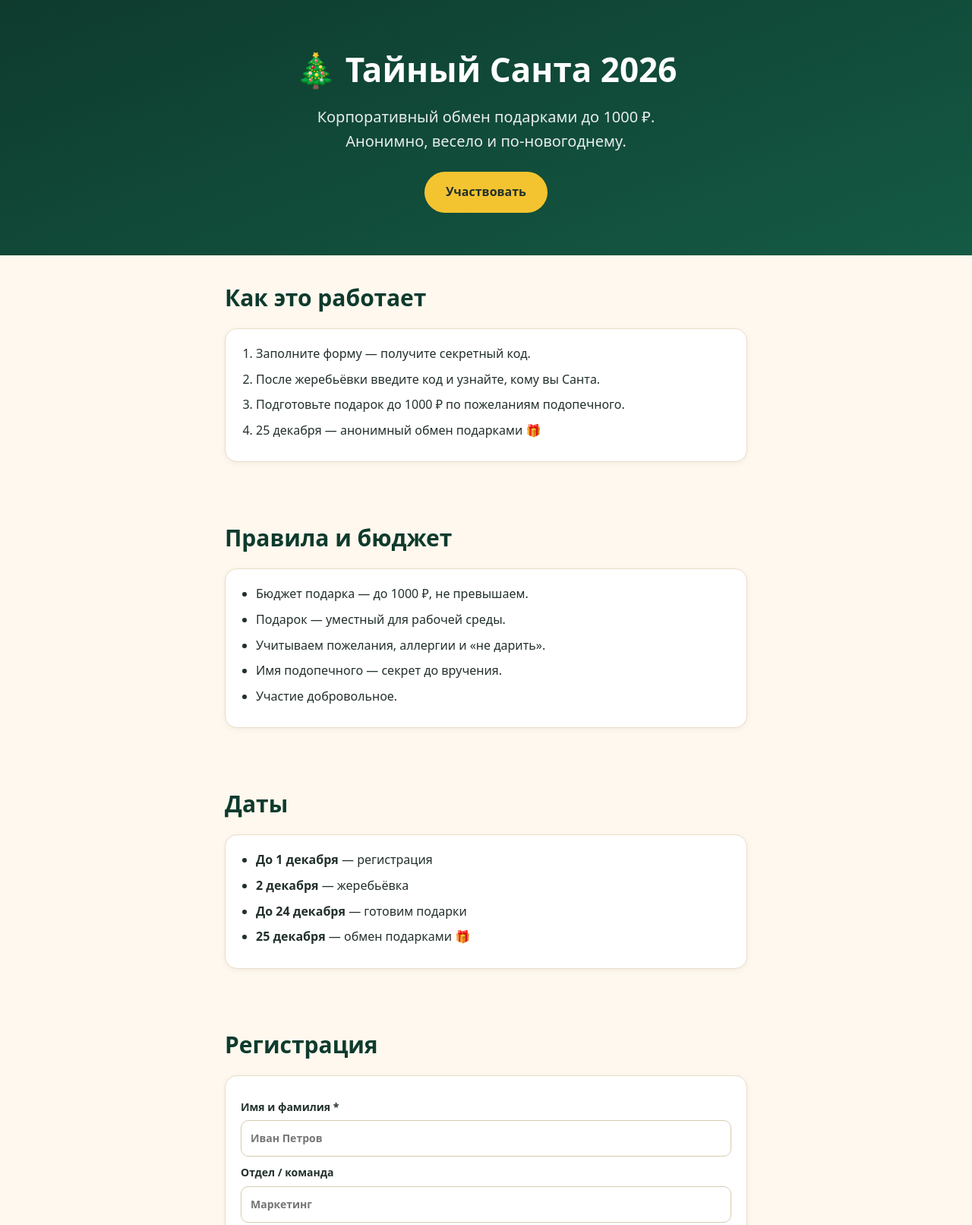
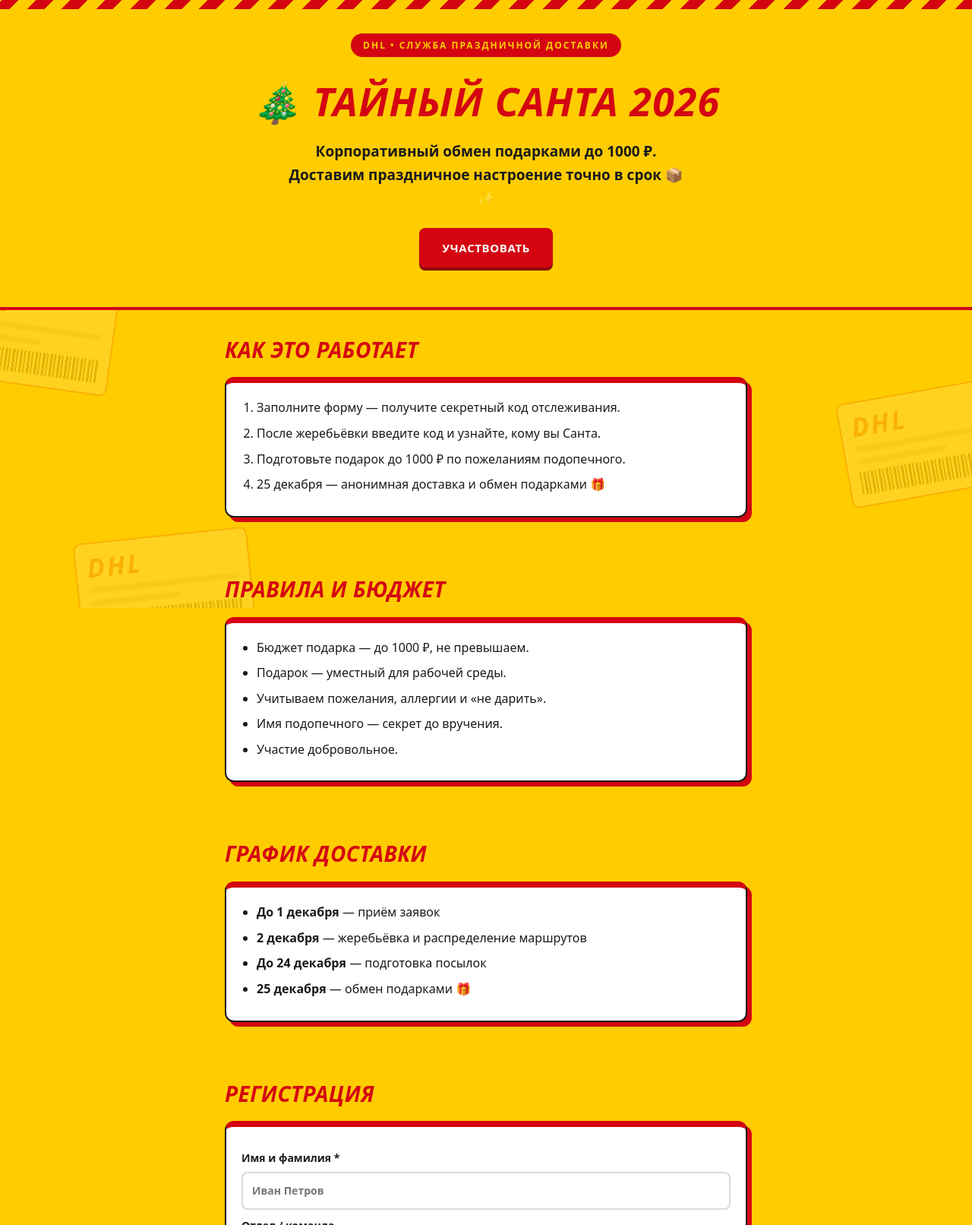
Before and after one commit to makarik82-maker/Secret_Santa, a plain HTML site: page index.html in a window 1280 px wide. Shown: the top 1612 px of the page at 76% size. Drawn offline with Linux system fonts and the light colour scheme.

Commit message:
Add files via upload

```diff
--- a/index.html
+++ b/index.html
@@ -1,41 +1,134 @@
 <!DOCTYPE html>
 <html lang="ru">
+<!-- Дизайн в корпоративных цветах DHL: жёлтый #FFCC00, красный #D40511 -->
 <head>
 <meta charset="UTF-8">
 <meta name="viewport" content="width=device-width, initial-scale=1">
-<title>Тайный Санта 2026</title>
+<title>Тайный Санта 2026 • DHL</title>
 <style>
-  :root{--green:#0e3b2e;--gold:#f4c430;--paper:#fff8ee;--ink:#22302b}
+  :root{
+    --yellow:#FFCC00;
+    --red:#D40511;
+    --ink:#1a1a1a;
+    --white:#ffffff;
+  }
   *{box-sizing:border-box;margin:0;padding:0}
-  body{font-family:system-ui,-apple-system,"Segoe UI",Roboto,sans-serif;background:var(--paper);color:var(--ink);line-height:1.6}
-  .wrap{max-width:720px;margin:0 auto;padding:0 16px}
-  header{background:linear-gradient(160deg,#0e3b2e,#145a44);color:#fff;text-align:center;padding:56px 16px}
-  header h1{font-size:clamp(28px,7vw,44px);margin-bottom:12px}
-  header p{font-size:clamp(16px,4vw,20px);opacity:.9;max-width:480px;margin:0 auto 24px}
-  .btn{display:inline-block;background:var(--gold);color:#22302b;font-weight:700;padding:14px 28px;border-radius:999px;text-decoration:none;border:none;font-size:16px;cursor:pointer}
-  .btn.small{padding:10px 18px;font-size:14px}
-  section{padding:32px 0}
-  h2{font-size:clamp(22px,5vw,30px);margin-bottom:16px;color:var(--green)}
-  .card{background:#fff;border:1px solid #e8ddc8;border-radius:16px;padding:20px;margin-bottom:12px;box-shadow:0 2px 8px rgba(0,0,0,.05)}
+  html{scroll-behavior:smooth}
+  body{
+    font-family:system-ui,-apple-system,"Segoe UI",Roboto,sans-serif;
+    background:var(--yellow); color:var(--ink); line-height:1.6;
+  }
+
+  /* ===== ФОНОВЫЕ ЭТИКЕТКИ DHL ===== */
+  .bg{position:fixed; inset:0; z-index:0; pointer-events:none; overflow:hidden}
+  .bg-label{
+    position:absolute; width:230px; background:var(--white);
+    border:2px solid var(--red); border-radius:10px; padding:14px;
+    opacity:.13; display:flex; flex-direction:column; gap:9px;
+  }
+  .bg-logo{font-weight:900; font-style:italic; font-size:34px; letter-spacing:3px; color:var(--red); line-height:1}
+  .bg-line{height:8px; background:#c9c9c9; border-radius:4px}
+  .bg-line.short{width:60%}
+  .bg-barcode{height:30px; background:repeating-linear-gradient(90deg,var(--ink) 0 2px,transparent 2px 5px,var(--ink) 5px 8px,transparent 8px 10px)}
+
+  header,main,footer{position:relative; z-index:1}
+
+  /* ===== Диагональные полосы DHL ===== */
+  .stripes{height:12px; background:repeating-linear-gradient(-45deg,var(--red) 0 16px,var(--yellow) 16px 32px)}
+
+  /* ===== Шапка ===== */
+  header{background:var(--yellow); text-align:center; padding:44px 16px 52px; border-bottom:4px solid var(--red)}
+  .brand{
+    display:inline-block; background:var(--red); color:var(--yellow);
+    font-weight:800; letter-spacing:2px; font-size:12px; padding:6px 16px;
+    border-radius:999px; text-transform:uppercase; margin-bottom:16px;
+  }
+  header h1{
+    font-size:clamp(30px,8vw,52px); color:var(--red); text-transform:uppercase;
+    font-style:italic; font-weight:900; letter-spacing:1px; margin-bottom:10px;
+  }
+  header .sub{max-width:520px; margin:0 auto 24px; font-size:clamp(15px,4vw,19px); font-weight:600}
+
+  .wrap{max-width:720px; margin:0 auto; padding:0 16px}
+
+  /* ===== Кнопки ===== */
+  .btn{
+    display:inline-block; background:var(--red); color:#fff; font-weight:800;
+    text-transform:uppercase; letter-spacing:.6px; padding:14px 30px;
+    border-radius:8px; text-decoration:none; border:none; font-size:15px;
+    cursor:pointer; box-shadow:0 4px 0 #8f040c;
+  }
+  .btn:active{transform:translateY(2px); box-shadow:0 2px 0 #8f040c}
+  .btn.small{padding:10px 18px; font-size:13px}
+
+  section{padding:30px 0}
+  h2{
+    font-size:clamp(20px,5vw,28px); color:var(--red); text-transform:uppercase;
+    font-style:italic; font-weight:900; letter-spacing:.5px; margin-bottom:14px;
+  }
+
+  /* ===== Карточки-«этикетки» ===== */
+  .card{
+    background:var(--white); border:2px solid var(--ink); border-top:8px solid var(--red);
+    border-radius:12px; padding:20px; margin-bottom:12px;
+    box-shadow:6px 6px 0 var(--red);
+  }
   li{margin:0 0 8px 20px}
-  summary{font-weight:700;cursor:pointer}
+  summary{font-weight:800; cursor:pointer}
+  details[open] summary{color:var(--red)}
   details p{margin-top:8px}
-  label{display:block;font-weight:600;font-size:14px;margin-top:10px}
-  input,textarea{width:100%;padding:12px;border:1px solid #d8cbb2;border-radius:10px;font:inherit;margin-top:6px;background:#fff}
+
+  label{display:block; font-weight:700; font-size:14px; margin-top:10px}
+  input,textarea{
+    width:100%; padding:12px; border:2px solid #d9d9d9; border-radius:8px;
+    font:inherit; margin-top:6px; background:#fff;
+  }
+  input:focus,textarea:focus{outline:2px solid var(--red); border-color:var(--red)}
   textarea{min-height:70px}
-  .code{font-size:32px;font-weight:800;letter-spacing:4px;color:var(--green);background:#fff3cd;border:2px dashed var(--gold);border-radius:12px;padding:12px;text-align:center;margin:12px 0}
-  .msg{margin-top:10px;font-size:15px}
-  .err{color:#b00020}
-  table{width:100%;border-collapse:collapse;font-size:14px;margin-top:10px}
-  td,th{border:1px solid #e0d6c0;padding:8px;text-align:left}
-  footer{background:var(--green);color:#fff;text-align:center;padding:24px 16px;font-size:14px}
+
+  .code{
+    font-size:32px; font-weight:900; letter-spacing:4px; color:var(--red);
+    background:#fff; border:3px dashed var(--red); border-radius:12px;
+    padding:12px; text-align:center; margin:12px 0;
+  }
+  .msg{margin-top:10px; font-size:15px}
+  .err{color:var(--red); font-weight:700}
+
+  table{width:100%; border-collapse:collapse; font-size:14px; margin-top:10px}
+  td,th{border:1px solid #e0c9c9; padding:8px; text-align:left}
+  th{background:var(--red); color:#fff}
+
+  footer{background:var(--red); color:var(--yellow); text-align:center; padding:0 16px 28px}
+  footer .stripes{margin-bottom:24px}
+  footer p{font-size:14px; font-weight:600}
 </style>
 </head>
 <body>
 
+<!-- Фоновые лейблы DHL -->
+<div class="bg" aria-hidden="true">
+  <div class="bg-label" style="top:6%; left:-60px; transform:rotate(-14deg)">
+    <span class="bg-logo">DHL</span><span class="bg-line"></span><span class="bg-line short"></span><span class="bg-barcode"></span>
+  </div>
+  <div class="bg-label" style="top:18%; right:-70px; transform:rotate(10deg)">
+    <span class="bg-logo">DHL</span><span class="bg-line"></span><span class="bg-line short"></span><span class="bg-barcode"></span>
+  </div>
+  <div class="bg-label" style="top:46%; left:-80px; transform:rotate(8deg)">
+    <span class="bg-logo">DHL</span><span class="bg-line"></span><span class="bg-line short"></span><span class="bg-barcode"></span>
+  </div>
+  <div class="bg-label" style="top:64%; right:-60px; transform:rotate(-10deg)">
+    <span class="bg-logo">DHL</span><span class="bg-line"></span><span class="bg-line short"></span><span class="bg-barcode"></span>
+  </div>
+  <div class="bg-label" style="top:88%; left:8%; transform:rotate(-6deg)">
+    <span class="bg-logo">DHL</span><span class="bg-line"></span><span class="bg-line short"></span><span class="bg-barcode"></span>
+  </div>
+</div>
+
 <header>
+  <div class="stripes" style="position:absolute;top:0;left:0;right:0"></div>
+  <span class="brand">DHL • Служба праздничной доставки</span>
   <h1>🎄 Тайный Санта 2026</h1>
-  <p>Корпоративный обмен подарками до 1000 ₽. Анонимно, весело и по-новогоднему.</p>
+  <p class="sub">Корпоративный обмен подарками до 1000 ₽. Доставим праздничное настроение точно в срок 📦✨</p>
   <a class="btn" href="#reg">Участвовать</a>
 </header>
 
@@ -44,10 +137,10 @@
   <section id="how">
     <h2>Как это работает</h2>
     <div class="card"><ol>
-      <li>Заполните форму — получите секретный код.</li>
+      <li>Заполните форму — получите секретный код отслеживания.</li>
       <li>После жеребьёвки введите код и узнайте, кому вы Санта.</li>
       <li>Подготовьте подарок до 1000 ₽ по пожеланиям подопечного.</li>
-      <li>25 декабря — анонимный обмен подарками 🎁</li>
+      <li>25 декабря — анонимная доставка и обмен подарками 🎁</li>
     </ol></div>
   </section>
 
@@ -63,11 +156,11 @@
   </section>
 
   <section id="dates">
-    <h2>Даты</h2>
+    <h2>График доставки</h2>
     <div class="card"><ul>
-      <li><b>До 1 декабря</b> — регистрация</li>
-      <li><b>2 декабря</b> — жеребьёвка</li>
-      <li><b>До 24 декабря</b> — готовим подарки</li>
+      <li><b>До 1 декабря</b> — приём заявок</li>
+      <li><b>2 декабря</b> — жеребьёвка и распределение маршрутов</li>
+      <li><b>До 24 декабря</b> — подготовка посылок</li>
       <li><b>25 декабря</b> — обмен подарками 🎁</li>
     </ul></div>
   </section>
@@ -82,7 +175,7 @@
         <label>Что вы любите? *<textarea id="fLikes" required placeholder="Кофе, книги, настолки, сладкое…"></textarea></label>
         <label>Что вам НЕ дарить?<textarea id="fDislikes" placeholder="Кружки, парфюм…"></textarea></label>
         <label>Аллергии и ограничения<textarea id="fAllergy" placeholder="Орехи, цитрусовые…"></textarea></label>
-        <p style="margin-top:14px"><button class="btn" id="regBtn" type="submit">Участвовать</button></p>
+        <p style="margin-top:14px"><button class="btn" id="regBtn" type="submit">Отправить заявку</button></p>
       </form>
       <div id="regMsg" class="msg"></div>
     </div>
@@ -93,7 +186,7 @@
     <div class="card">
       <p>Введите секретный код, который вы получили при регистрации.</p>
       <label>Секретный код<input id="lookCode" placeholder="Например: K7MQ"></label>
-      <p style="margin-top:14px"><button class="btn small" id="lookBtn" type="button">Показать</button></p>
+      <p style="margin-top:14px"><button class="btn small" id="lookBtn" type="button">Отследить</button></p>
       <div id="lookMsg" class="msg"></div>
     </div>
   </section>
@@ -120,13 +213,17 @@
   </section>
 
   <section id="contacts">
-    <h2>Контакты организатора</h2>
+    <h2>Диспетчерская</h2>
     <div class="card"><p>По любым вопросам: [имя], Telegram @…, кабинет №…</p></div>
   </section>
 
 </main>
 
-<footer>Сделано с любовью и мишурой ✨ Тайный Санта 2026</footer>
+<footer>
+  <div class="stripes"></div>
+  <p>Сделано с любовью и мишурой ✨ Тайный Санта 2026</p>
+  <p>Жёлтый — значит, подарок доставим точно в срок 📦</p>
+</footer>
 
 <script>
 const API_URL = 'https://script.google.com/macros/s/AKfycbwsQ8iuMT58Na_nnGz6MV12SkTWpvVyknCgKVYvycQYZyGzEwxQtkihXVdboec0iUY8ZA/exec'; // ссылка, которая заканчивается на /exec
@@ -155,7 +252,8 @@ $('regForm').addEventListener('submit', async e => {
       dislikes:$('fDislikes').value.trim(), allergies:$('fAllergy').value.trim()});
     if (res.ok) {
       $('regForm').style.display = 'none';
-      $('regMsg').innerHTML = 'Вы в игре! 🎉 Ваш секретный код:'
+      $('regMsg').className = 'msg';
+      $('regMsg').innerHTML = 'Заявка принята! 🎉 Ваш секретный код:'
         + '<div class="code">' + res.code + '</div>'
         + 'Сохраните его (скриншот). По этому коду вы узнаете, кому дарить подарок.';
     } else {
```
